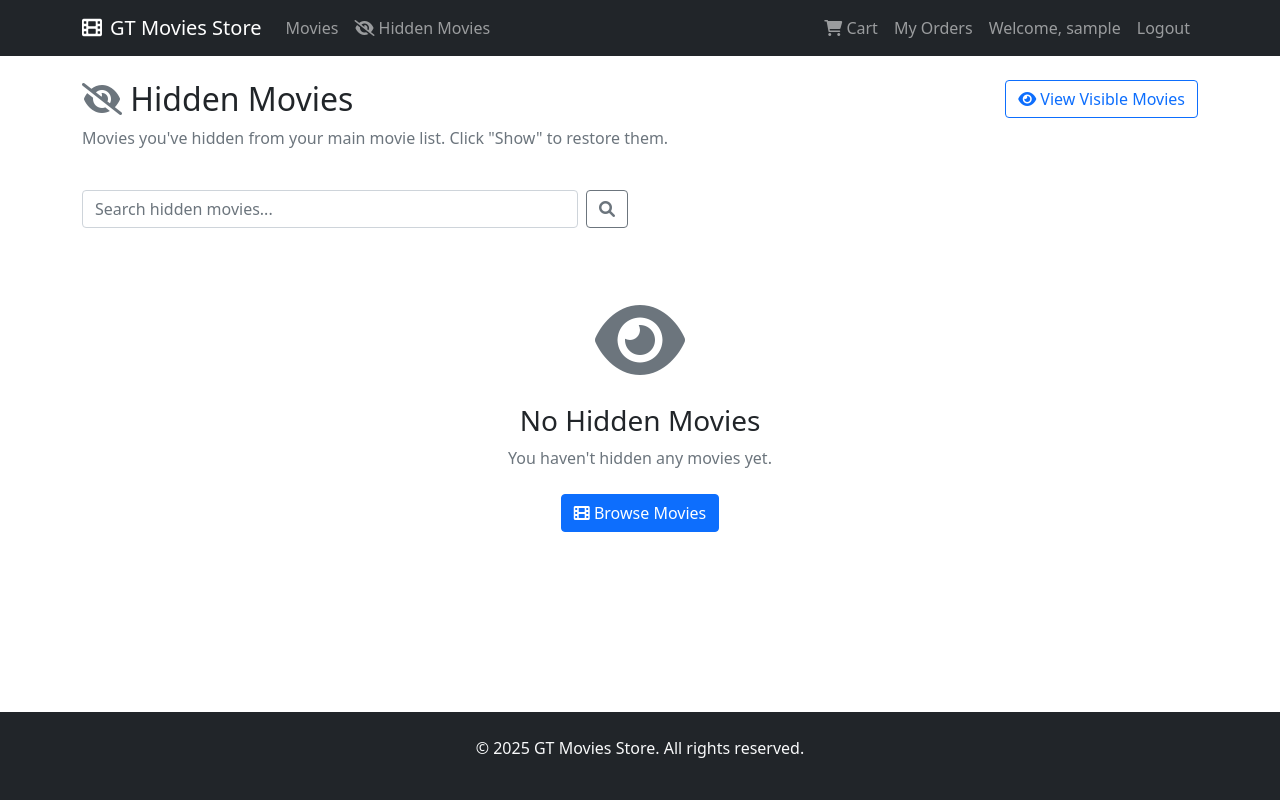
After one commit to TheLogarhythm/gt-movies-store, a Django app: page /hidden-movies/ in a window 1280 px wide. The commit adds this page. Run offline with Django 5.2, Linux system fonts and the light colour scheme; the visitor is signed in with stand-in values (Sample User, id 1); data that the repository does not hold is empty.

Commit message:
exam user story

```diff
--- a/store/models.py
+++ b/store/models.py
@@ -18,6 +18,36 @@ class Movie(models.Model):
 
     def __str__(self):
         return self.title
+
+    def is_hidden_by_user(self, user):
+        """Check if this movie is hidden by the given user"""
+        if not user.is_authenticated:
+            return False
+        return HiddenMovie.objects.filter(user=user, movie=self).exists()
+
+    @classmethod
+    def get_visible_movies(cls, user):
+        """Get movies that are not hidden by the user"""
+        if not user.is_authenticated:
+            return cls.objects.all()
+
+        hidden_movie_ids = HiddenMovie.objects.filter(
+            user=user
+        ).values_list('movie_id', flat=True)
+
+        return cls.objects.exclude(id__in=hidden_movie_ids)
+
+    @classmethod
+    def get_hidden_movies(cls, user):
+        """Get movies that are hidden by the user"""
+        if not user.is_authenticated:
+            return cls.objects.none()
+
+        hidden_movie_ids = HiddenMovie.objects.filter(
+            user=user
+        ).values_list('movie_id', flat=True)
+
+        return cls.objects.filter(id__in=hidden_movie_ids)
 
 class Review(models.Model):
     user = models.ForeignKey(User, on_delete=models.CASCADE)
@@ -54,3 +84,17 @@ class OrderItem(models.Model):
 
     def subtotal(self):
         return self.quantity * self.price
+
+class HiddenMovie(models.Model):
+    """Model to track movies hidden by users - User Story #22"""
+    user = models.ForeignKey(User, on_delete=models.CASCADE)
+    movie = models.ForeignKey('Movie', on_delete=models.CASCADE)
+    hidden_at = models.DateTimeField(auto_now_add=True)
+
+    class Meta:
+        unique_together = ['user', 'movie']
+        verbose_name = 'Hidden Movie'
+        verbose_name_plural = 'Hidden Movies'
+
+    def __str__(self):
+        return f"{self.user.username} hid {self.movie.title}"
--- a/store/templates/store/base.html
+++ b/store/templates/store/base.html
@@ -1,4 +1,3 @@
-<!-- store/templates/store/base.html -->
 <!DOCTYPE html>
 <html lang="en">
   <head>
@@ -57,6 +56,13 @@
             <li class="nav-item">
               <a class="nav-link" href="{% url 'movie_list' %}">Movies</a>
             </li>
+            {% if user.is_authenticated %}
+            <li class="nav-item">
+              <a class="nav-link" href="{% url 'hidden_movies' %}">
+                <i class="fas fa-eye-slash"></i> Hidden Movies
+              </a>
+            </li>
+            {% endif %}
           </ul>
 
           <ul class="navbar-nav">
--- /dev/null
+++ b/store/templates/store/hidden_movies.html
@@ -0,0 +1,96 @@
+<!-- store/templates/store/hidden_movies.html -->
+{% extends 'store/base.html' %}
+{% block title %}Hidden Movies - GT Movies Store{% endblock %}
+
+{% block content %}
+<div class="row mb-4">
+  <div class="col-md-8">
+    <h2><i class="fas fa-eye-slash text-muted"></i> Hidden Movies</h2>
+    <p class="text-muted">Movies you've hidden from your main movie list. Click "Show" to restore them.</p>
+  </div>
+  <div class="col-md-4 text-end">
+    <a href="{% url 'movie_list' %}" class="btn btn-outline-primary">
+      <i class="fas fa-eye"></i> View Visible Movies
+    </a>
+  </div>
+</div>
+
+<!-- Search bar -->
+<div class="row mb-4">
+  <div class="col-md-6">
+    <form method="get" class="d-flex">
+      <input
+        type="text"
+        name="search"
+        class="form-control me-2"
+        placeholder="Search hidden movies..."
+        value="{{ search_query }}"
+      >
+      <button type="submit" class="btn btn-outline-secondary">
+        <i class="fas fa-search"></i>
+      </button>
+    </form>
+  </div>
+</div>
+
+{% if hidden_movies %}
+<div class="alert alert-info">
+  <i class="fas fa-info-circle"></i>
+  You have hidden <strong>{{ hidden_movies|length }}</strong> movie{{ hidden_movies|length|pluralize }}
+</div>
+
+<div class="row">
+  {% for movie in hidden_movies %}
+  <div class="col-md-4 mb-4">
+    <div class="card h-100 shadow-sm">
+      {% if movie.image %}
+      <img src="{{ movie.image.url }}" class="card-img-top" alt="{{ movie.title }}" style="height: 300px; object-fit: cover;">
+      {% else %}
+      <div class="card-img-top bg-light d-flex align-items-center justify-content-center" style="height: 300px;">
+        <i class="fas fa-film fa-3x text-muted"></i>
+      </div>
+      {% endif %}
+
+      <div class="card-body d-flex flex-column">
+        <h5 class="card-title">{{ movie.title }}</h5>
+        <p class="card-text text-muted">{{ movie.description|truncatewords:15 }}</p>
+        <p class="h5 text-primary mb-3">${{ movie.price }}</p>
+
+        <!-- Hidden date info -->
+        {% for record in hidden_records %}
+          {% if record.movie == movie %}
+          <small class="text-muted mb-3">
+            <i class="fas fa-clock"></i> Hidden on {{ record.hidden_at|date:"M d, Y" }}
+          </small>
+          {% endif %}
+        {% endfor %}
+
+        <div class="mt-auto">
+          <div class="d-grid gap-2">
+            <a href="{% url 'unhide_movie' movie.id %}" class="btn btn-success">
+              <i class="fas fa-eye"></i> Show Movie
+            </a>
+            <a href="{% url 'movie_detail' movie.id %}" class="btn btn-outline-primary">
+              <i class="fas fa-info-circle"></i> View Details
+            </a>
+          </div>
+        </div>
+      </div>
+    </div>
+  </div>
+  {% endfor %}
+</div>
+
+{% else %}
+<div class="text-center py-5">
+  <div class="mb-4">
+    <i class="fas fa-eye fa-5x text-muted"></i>
+  </div>
+  <h3>No Hidden Movies</h3>
+  <p class="text-muted mb-4">You haven't hidden any movies yet.</p>
+  <a href="{% url 'movie_list' %}" class="btn btn-primary">
+    <i class="fas fa-film"></i> Browse Movies
+  </a>
+</div>
+{% endif %}
+{% endblock %}
--- a/store/urls.py
+++ b/store/urls.py
@@ -13,4 +13,10 @@ urlpatterns = [
     path('orders/', views.order_list, name='order_list'),
     path('review/<int:pk>/edit/', views.review_edit, name='review_edit'),
     path('review/<int:pk>/delete/', views.review_delete, name='review_delete'),
+
+    # 新增的隐藏电影功能 URLs
+    path('movies/hide/<int:movie_id>/', views.hide_movie, name='hide_movie'),
+    path('movies/unhide/<int:movie_id>/', views.unhide_movie, name='unhide_movie'),
+    path('movies/toggle-visibility/<int:movie_id>/', views.toggle_movie_visibility, name='toggle_movie_visibility'),
+    path('hidden-movies/', views.hidden_movies, name='hidden_movies'),
 ]
--- a/store/views.py
+++ b/store/views.py
@@ -3,7 +3,8 @@ from django.shortcuts import render, redirect, get_object_or_404
 from django.contrib.auth import login
 from django.contrib.auth.decorators import login_required
 from django.contrib import messages
-from .models import Movie, Review, Order, OrderItem
+from django.http import JsonResponse
+from .models import Movie, Review, Order, OrderItem, HiddenMovie
 from .forms import UserRegistrationForm, ReviewForm
 
 def home(request):
@@ -22,8 +23,12 @@ def register(request):
     return render(request, 'store/register.html', {'form': form})
 
 def movie_list(request):
-    """Movie list view with search functionality - User Stories #4, #5"""
-    movies = Movie.objects.all()
+    """Movie list view with search functionality and hidden movies filter - User Stories #4, #5, #22"""
+    # Get visible movies (not hidden by current user)
+    if request.user.is_authenticated:
+        movies = Movie.get_visible_movies(request.user)
+    else:
+        movies = Movie.objects.all()
 
     # Search functionality
     search_query = request.GET.get('search', '')
@@ -214,3 +219,88 @@ def order_list(request):
     """View order history - User Story #14"""
     orders = Order.objects.filter(user=request.user).order_by('-created_at')
     return render(request, 'store/order_list.html', {'orders': orders})
+
+# New views for hidden movies functionality - User Story #22
+@login_required
+def hide_movie(request, movie_id):
+    """Hide a movie for the current user - User Story #22"""
+    movie = get_object_or_404(Movie, id=movie_id)
+
+    # Create hidden record if it doesn't exist
+    hidden_movie, created = HiddenMovie.objects.get_or_create(
+        user=request.user,
+        movie=movie
+    )
+
+    if created:
+        messages.success(request, f'"{movie.title}" has been hidden from your movie list.')
+    else:
+        messages.info(request, f'"{movie.title}" is already hidden.')
+
+    # Redirect to previous page or movie list
+    return redirect(request.META.get('HTTP_REFERER', 'movie_list'))
+
+@login_required
+def unhide_movie(request, movie_id):
+    """Unhide a movie for the current user - User Story #22"""
+    movie = get_object_or_404(Movie, id=movie_id)
+
+    try:
+        hidden_movie = HiddenMovie.objects.get(user=request.user, movie=movie)
+        hidden_movie.delete()
+        messages.success(request, f'"{movie.title}" has been restored to your movie list.')
+    except HiddenMovie.DoesNotExist:
+        messages.error(request, f'"{movie.title}" was not hidden.')
+
+    # Redirect to hidden movies page
+    return redirect('hidden_movies')
+
+@login_required
+def hidden_movies(request):
+    """View hidden movies that can be unhidden - User Story #22"""
+    # Get current user's hidden movies
+    hidden_movies = Movie.get_hidden_movies(request.user)
+
+    # Search functionality also applies to hidden movies
+    search_query = request.GET.get('search', '')
+    if search_query:
+        hidden_movies = hidden_movies.filter(title__icontains=search_query)
+
+    # Get hidden time information
+    hidden_records = HiddenMovie.objects.filter(
+        user=request.user,
+        movie__in=hidden_movies
+    ).select_related('movie')
+
+    return render(request, 'store/hidden_movies.html', {
+        'hidden_movies': hidden_movies,
+        'hidden_records': hidden_records,
+        'search_query': search_query
+    })
+
+@login_required
+def toggle_movie_visibility(request, movie_id):
+    """Toggle movie visibility (hide/unhide) - User Story #22"""
+    movie = get_object_or_404(Movie, id=movie_id)
+
+    try:
+        # If already hidden, unhide it
+        hidden_movie = HiddenMovie.objects.get(user=request.user, movie=movie)
+        hidden_movie.delete()
+        messages.success(request, f'"{movie.title}" is now visible in your movie list.')
+        action = 'unhidden'
+    except HiddenMovie.DoesNotExist:
+        # If not hidden, hide it
+        HiddenMovie.objects.create(user=request.user, movie=movie)
+        messages.success(request, f'"{movie.title}" has been hidden from your movie list.')
+        action = 'hidden'
+
+    # If AJAX request, return JSON response
+    if request.headers.get('X-Requested-With') == 'XMLHttpRequest':
+        return JsonResponse({
+            'success': True,
+            'action': action,
+            'message': f'Movie {action} successfully'
+        })
+
+    return redirect(request.META.get('HTTP_REFERER', 'movie_list'))
```
Also changed, not shown: store/admin.py (+12 -1 lines), store/templates/store/movie_list.html (+57 -11 lines), store/migrations/0002_hiddenmovie.py (added).
